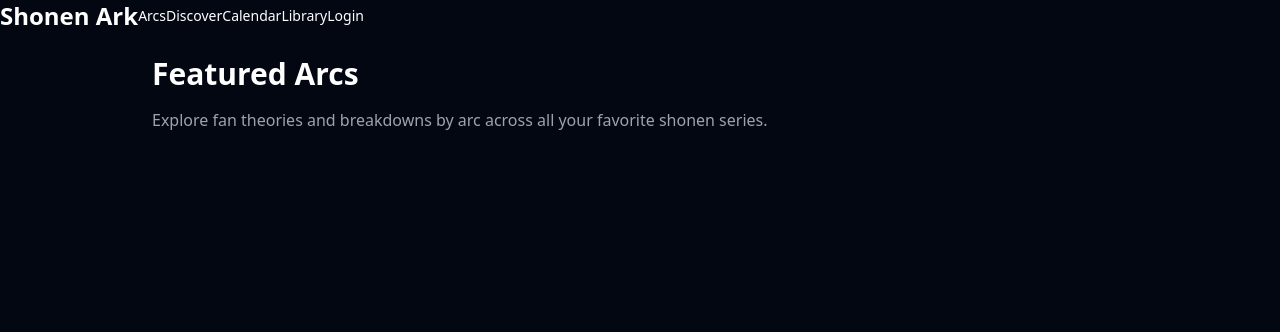
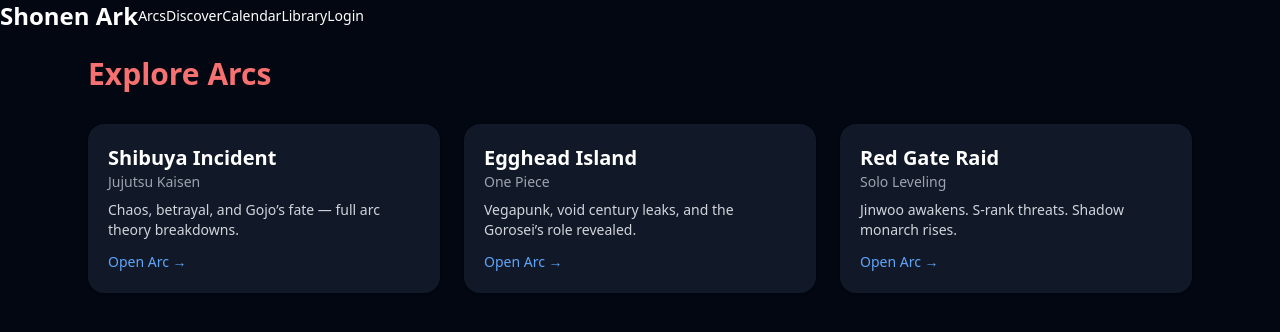
Before and after one commit to marimondaa/Shonen-Ark, a Next.js app: page /arcs in a window 1280 px wide. Shown: the top 332 px of the page. Built offline with nearby package versions, Linux system fonts and the light colour scheme.

Commit message:
Update arcs.js

```diff
--- a/pages/arcs.js
+++ b/pages/arcs.js
@@ -1,13 +1,52 @@
+import Head from 'next/head'
+import Link from 'next/link'
 import Navbar from '../components/Navbar'
 
 export default function Arcs() {
+  const arcs = [
+    {
+      title: 'Shibuya Incident',
+      anime: 'Jujutsu Kaisen',
+      desc: 'Chaos, betrayal, and Gojo’s fate — full arc theory breakdowns.',
+      slug: 'shibuya-incident'
+    },
+    {
+      title: 'Egghead Island',
+      anime: 'One Piece',
+      desc: 'Vegapunk, void century leaks, and the Gorosei’s role revealed.',
+      slug: 'egghead-island'
+    },
+    {
+      title: 'Red Gate Raid',
+      anime: 'Solo Leveling',
+      desc: 'Jinwoo awakens. S-rank threats. Shadow monarch rises.',
+      slug: 'red-gate-raid'
+    }
+  ]
+
   return (
-    <div className="bg-gray-950 text-white min-h-screen">
+    <div className="min-h-screen bg-gray-950 text-white">
+      <Head>
+        <title>Arcs | Shonen Ark</title>
+        <meta name="description" content="Browse iconic arcs from top shonen anime with AI-enhanced theories and community insights." />
+      </Head>
+
       <Navbar />
-      <main className="max-w-5xl mx-auto p-6">
-        <h2 className="text-3xl font-bold mb-4">Featured Arcs</h2>
-        <p className="text-gray-400">Explore fan theories and breakdowns by arc across all your favorite shonen series.</p>
-        {/* You can later map arcs from JSON/API */}
+
+      <main className="max-w-6xl mx-auto p-6">
+        <h1 className="text-3xl font-bold mb-8 text-red-400">Explore Arcs</h1>
+        <div className="grid md:grid-cols-3 gap-6">
+          {arcs.map((arc, idx) => (
+            <div key={idx} className="bg-gray-900 rounded-2xl p-5 shadow hover:shadow-lg transition">
+              <h2 className="text-xl font-semibold">{arc.title}</h2>
+              <p className="text-sm text-gray-400">{arc.anime}</p>
+              <p className="mt-2 text-sm text-gray-300">{arc.desc}</p>
+              <Link href={`/arc/${arc.slug}`} className="text-blue-400 text-sm mt-3 inline-block hover:underline">
+                Open Arc →
+              </Link>
+            </div>
+          ))}
+        </div>
       </main>
     </div>
   )
```
